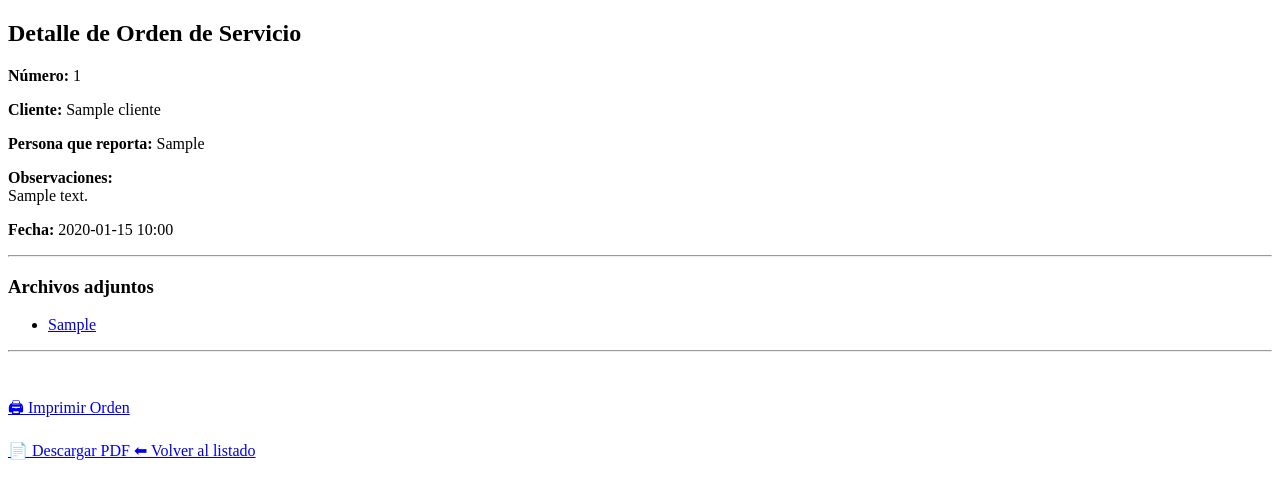
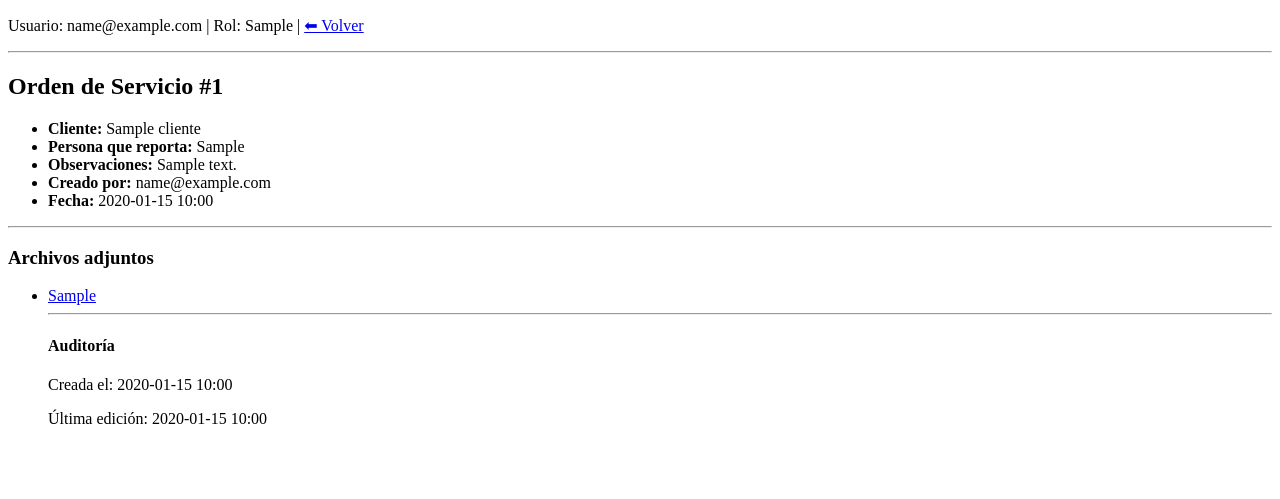
Before and after one commit to LaManoDeDiosS/dbsoporte, a Flask app: page /orden/1 in a window 1280 px wide. Shown: the top 499 px of the page. Run offline with Flask 3, Linux system fonts and the light colour scheme; a user stored in the database is signed in; tables that the repository leaves empty hold one stand-in row (values such as "Sample post"); parts of the project's set-up code (start-up, migrations or seed data) failed here and were passed over; some libraries are stand-ins or nearby versions.

Commit message:
corregir relaciones usuario-orden y auditorioa de fechas

```diff
--- a/app.py
+++ b/app.py
@@ -148,8 +148,11 @@ def editar_orden(orden_id):
         orden.cliente_id = form.cliente.data
         orden.persona_reporta = form.persona.data
         orden.descripcion = form.descripcion.data
+        orden.fecha_actualizacion = datetime.utcnow()
+        orden.usuario_edita_id = current_user.id
 
         db.session.commit()
+
         flash('Orden actualizada correctamente')
         return redirect(url_for('ver_orden', orden_id=orden.id))
 
--- a/templates/orden_detalle.html
+++ b/templates/orden_detalle.html
@@ -6,20 +6,38 @@
 </head>
 <body>
 
-<h2>Detalle de Orden de Servicio</h2>
+<p>
+    Usuario: {{ current_user.email }} |
+    Rol: {{ current_user.rol }} |
+    <a href="{{ url_for('ordenes.ordenes') }}">⬅ Volver</a>
+</p>
 
-<p><strong>Número:</strong> {{ orden.numero }}</p>
-<p><strong>Cliente:</strong> {{ orden.cliente.nombre }}</p>
-<p><strong>Persona que reporta:</strong> {{ orden.persona_reporta }}</p>
-<p><strong>Observaciones:</strong><br>{{ orden.descripcion }}</p>
+<hr>
 
-<p><strong>Fecha:</strong>
-{% if orden.fecha %}
-    {{ orden.fecha.strftime('%Y-%m-%d %H:%M') }}
+<h2>Orden de Servicio #{{ orden.numero }}</h2>
+
+{% if current_user.rol == 'admin' %}
+<p>
+    <a href="{{ url_for('editar_orden', orden_id=orden.id) }}">
+        ✏️ Editar orden
+    </a>
+</p>
+{% endif %}
+
+
+<ul>
+    <li><strong>Cliente:</strong> {{ orden.cliente.nombre }}</li>
+    <li><strong>Persona que reporta:</strong> {{ orden.persona_reporta }}</li>
+    <li><strong>Observaciones:</strong> {{ orden.descripcion }}</li>
+    <li><strong>Creado por:</strong> {{ orden.usuario_creador.email }}</li>
+    <li><strong>Fecha:</strong>
+        {% if orden.fecha_creacion %}
+            {{ orden.fecha_creacion.strftime('%Y-%m-%d %H:%M') }}
         {% else %}
             Sin fecha
         {% endif %}
-</p>
+    </li>
+</ul>
 
 <hr>
 
@@ -34,28 +52,33 @@
             </a>
 
             {% if current_user.rol == 'admin' %}
-            | <a href="{{ url_for('eliminar_adjunto', adjunto_id=a.id) }}"
+                | <a href="{{ url_for('adjuntos.eliminar_adjunto', adjunto_id=a.id) }}"
                      onclick="return confirm('¿Eliminar archivo?')">Eliminar</a>
+            {% endif %}
+        <hr>
+<h4>Auditoría</h4>
+
+<p>
+    Creada el:
+    {% if orden.fecha_creacion %}
+    {{ orden.fecha_creacion.strftime('%Y-%m-%d %H:%M') }}
+        {% else %}
+        Sin fecha
+    {% endif %}
+</p>
+
+{% if orden.fecha_actualizacion %}
+<p>
+    Última edición:
+    {{ orden.fecha_actualizacion.strftime('%Y-%m-%d %H:%M') }}
+</p>
 {% endif %}
         </li>
     {% endfor %}
 </ul>
 {% else %}
-<p>Esta orden no tiene archivos adjuntos.</p>
+<p>Sin archivos adjuntos</p>
 {% endif %}
-
-<hr>
-<br><br>
-
-<a href="{{ url_for('imprimir_orden', orden_id=orden.id) }}" target="_blank">
-    🖨 Imprimir Orden
-<br><br>
-<a href="{{ url_for('descargar_pdf_orden', orden_id=orden.id) }}">
-    📄 Descargar PDF
-</a>
-
-</a>
-<a href="{{ url_for('ordenes') }}">⬅ Volver al listado</a>
 
 </body>
 </html>
--- a/templates/orden_imprimir.html
+++ b/templates/orden_imprimir.html
@@ -48,8 +48,8 @@
 
 <div class="campo">
     <span class="label">Fecha:</span>
-    {% if orden.fecha %}
-        {{ orden.fecha.strftime('%Y-%m-%d %H:%M') }}
+    {% if orden.fecha_creacion %}
+        {{ orden.fecha_creacion.strftime('%Y-%m-%d %H:%M') }}
     {% else %}
         Sin fecha
     {% endif %}
```
Also changed, not shown: models.py (+11 -2 lines), templates/ordenes.html (+9 -5 lines). Lines whose indentation alone changed are shown as unchanged.
